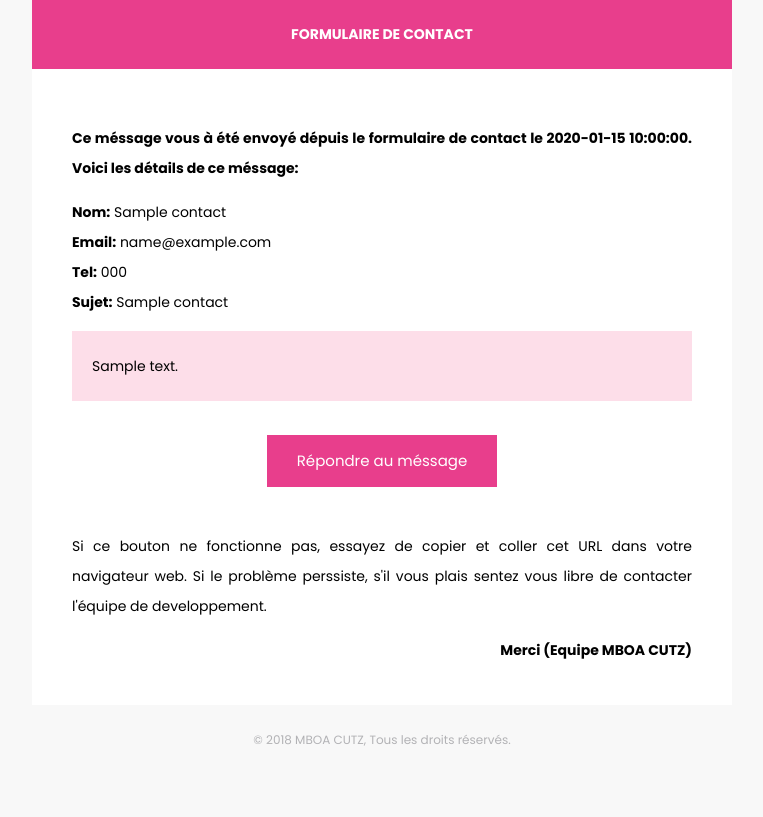
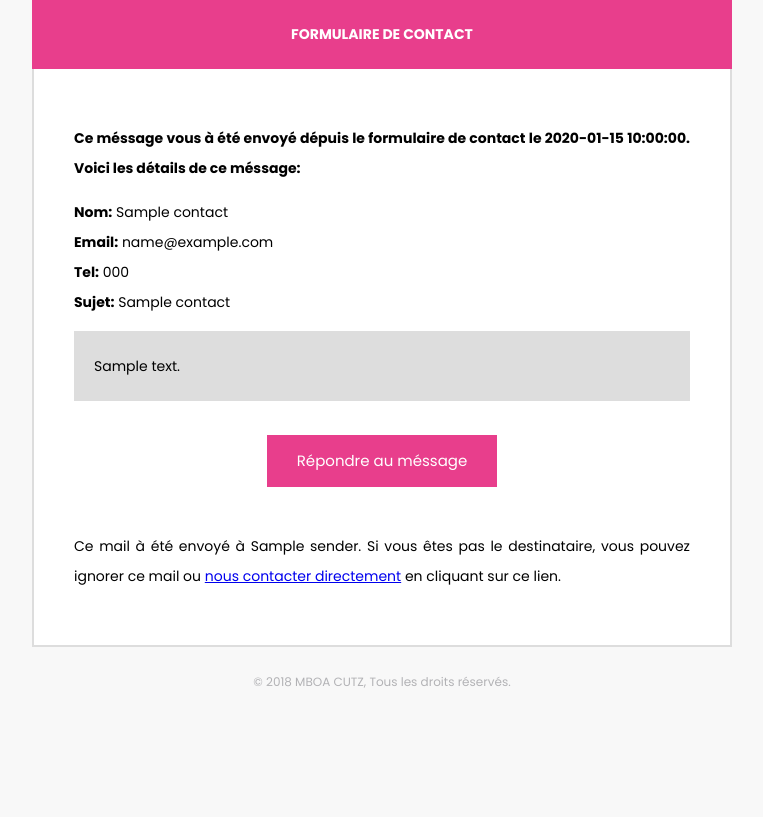
Before and after one commit to Croquignolex/mboa-cutz-shop-web-laravel-php, a Laravel app: template resources/views/mails/contact/normal.blade.php in a window 1280 px wide. Shown: the part 171-988 px from the top of the page, without its empty margins (258-1021 px from the left). After the commit the page ends 859 px from the top, so only its background shows below. Run offline with Laravel 8, Linux system fonts and the light colour scheme; the template is opened without the code that fills it: most values are stand-ins (such as "Sample title", 1, 10 or a date in 2020); some libraries are stand-ins or nearby versions; grey boxes are pictures that could not be loaded.

Commit message:
Improve user contact page

```diff
--- a/app/Http/Controllers/ContactController.php
+++ b/app/Http/Controllers/ContactController.php
@@ -35,7 +35,8 @@ class ContactController extends Controller
 
         success_toast_alert("Message envoyé avec succès");
 
-        Mail::to(config('company.email'))->send(new ContactFormMail($contact));
+        $sender = config('company.email');
+        Mail::to($sender)->send(new ContactFormMail($contact, $sender));
 
         return redirect(locale_route('contact.index'));
     }
--- a/app/Mail/ContactFormMail.php
+++ b/app/Mail/ContactFormMail.php
@@ -12,13 +12,17 @@ class ContactFormMail extends Mailable implements ShouldQueue
 {
     use Queueable, SerializesModels;
     public $contact;
+    public $sender;
 
     /**
      * ContactFormMail constructor.
+     *
      * @param Contact $contact
+     * @param String $sender
      */
-    public function __construct(Contact $contact)
+    public function __construct(Contact $contact, String $sender)
     {
+        $this->sender = $sender;
         $this->contact = $contact;
     }
 
--- a/resources/views/layouts/mail.blade.php
+++ b/resources/views/layouts/mail.blade.php
@@ -16,7 +16,7 @@
                     <tr>
                         <td style="vertical-align: top; padding-bottom:10px;" align="center">
                             <a href="{{ locale_route('home.index') }}" target="_blank">
-                                <img src="{{ url('assets/img/logo-black.png') }}" alt="..." style="border:none; height: 100px"><br/>
+                                <img src="{{ img_asset('logo-black') }}" alt="..." style="border:none; height: 100px"><br/>
                             </a>
                         </td>
                     </tr>
@@ -33,13 +33,18 @@
                         </tr>
                     </tbody>
                 </table>
-                <div style="padding: 40px; background: #fff;">
+                <div style="padding: 40px; background: #fff; border: 2px solid #dddddd; border-top: none;">
                     <table border="0" cellpadding="0" cellspacing="0" style="width: 100%;">
                         <tbody>
                             @yield('body')
                             <tr>
-                            <td style="text-align: right">
-                                <strong>@lang('general.admin_thanks', ['app' => config('app.name')])</strong>
+                                <td>
+                                    <p style="text-align: justify;">
+                                        Ce mail à été envoyé à {{ $sender }}.
+                                        Si vous êtes pas le destinataire, vous pouvez ignorer ce mail
+                                        ou <a href="{{ locale_route('contact.index') }}" target="_blank">nous contacter directement</a>
+                                        en cliquant sur ce lien.
+                                    </p>
                                 </td>
                             </tr>
                         </tbody>
--- a/resources/views/mails/contact/normal.blade.php
+++ b/resources/views/mails/contact/normal.blade.php
@@ -18,20 +18,14 @@
                 <strong>Tel:</strong> {{ $contact->phone }}<br />
                 <strong>Sujet:</strong> {{ $contact->subject }}
             </p>
-            <p style="text-align: justify; padding: 20px; background-color: #fddee9;">
+            <p style="text-align: justify; padding: 20px; background-color: #dddddd;">
                 {{ $contact->message }}
             </p>
             <div style="text-align: center;">
-                <a href="{{ config('company.admin') }}" style="display: inline-block; padding: 11px 30px; margin: 20px 0 30px; font-size: 15px; color: #fff; background: #e83e8c; text-decoration:none;" target="_blank">
+                <a href="{{ config('app.url') }}" style="display: inline-block; padding: 11px 30px; margin: 20px 0 30px; font-size: 15px; color: #fff; background: #e83e8c; text-decoration:none;" target="_blank">
                     Répondre au méssage
                 </a>
             </div>
-            <p style="text-align: justify;">
-                Si ce bouton ne fonctionne pas, essayez de copier et coller
-                cet URL dans votre navigateur web. Si le problème perssiste,
-                s'il vous plais sentez vous libre de contacter l'équipe
-                de developpement.
-            </p>
         </td>
     </tr>
 @endsection
--- a/routes/web.php
+++ b/routes/web.php
@@ -12,10 +12,6 @@ use Illuminate\Support\Facades\Route;
 | contains the "web" middleware group. Now create something great!
 |
 */
-
-Route::get('/test', function () {
-    return new \App\Mail\ContactFormMail(\App\Models\Contact::find(1));
-});
 
 // Start non localized routes
 Route::post('/timezone', 'HomeController@timezoneAjax');
```
Also changed, not shown: resources/views/mails/contact/plain.blade.php (+16 -14 lines). Lines whose indentation alone changed are shown as unchanged.
